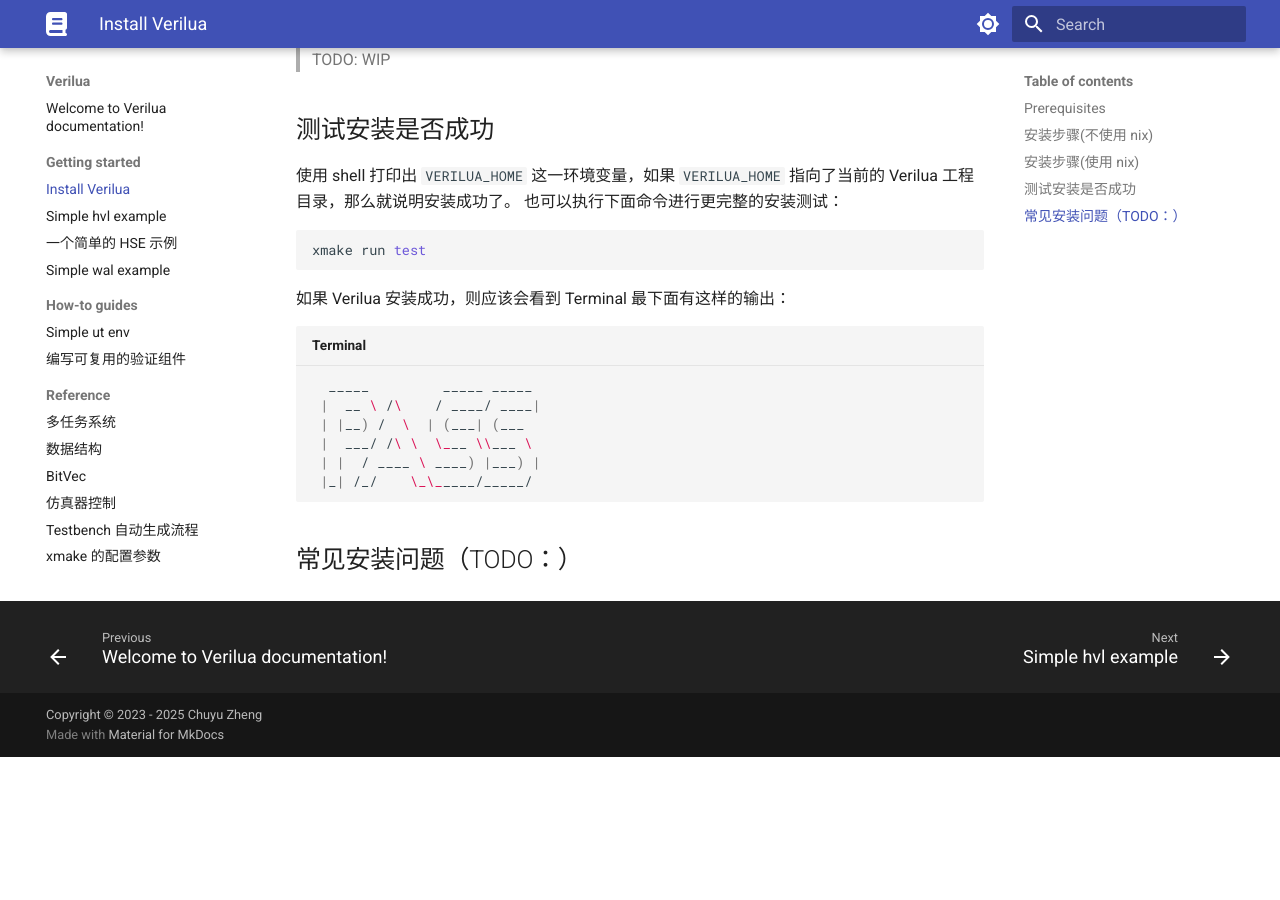
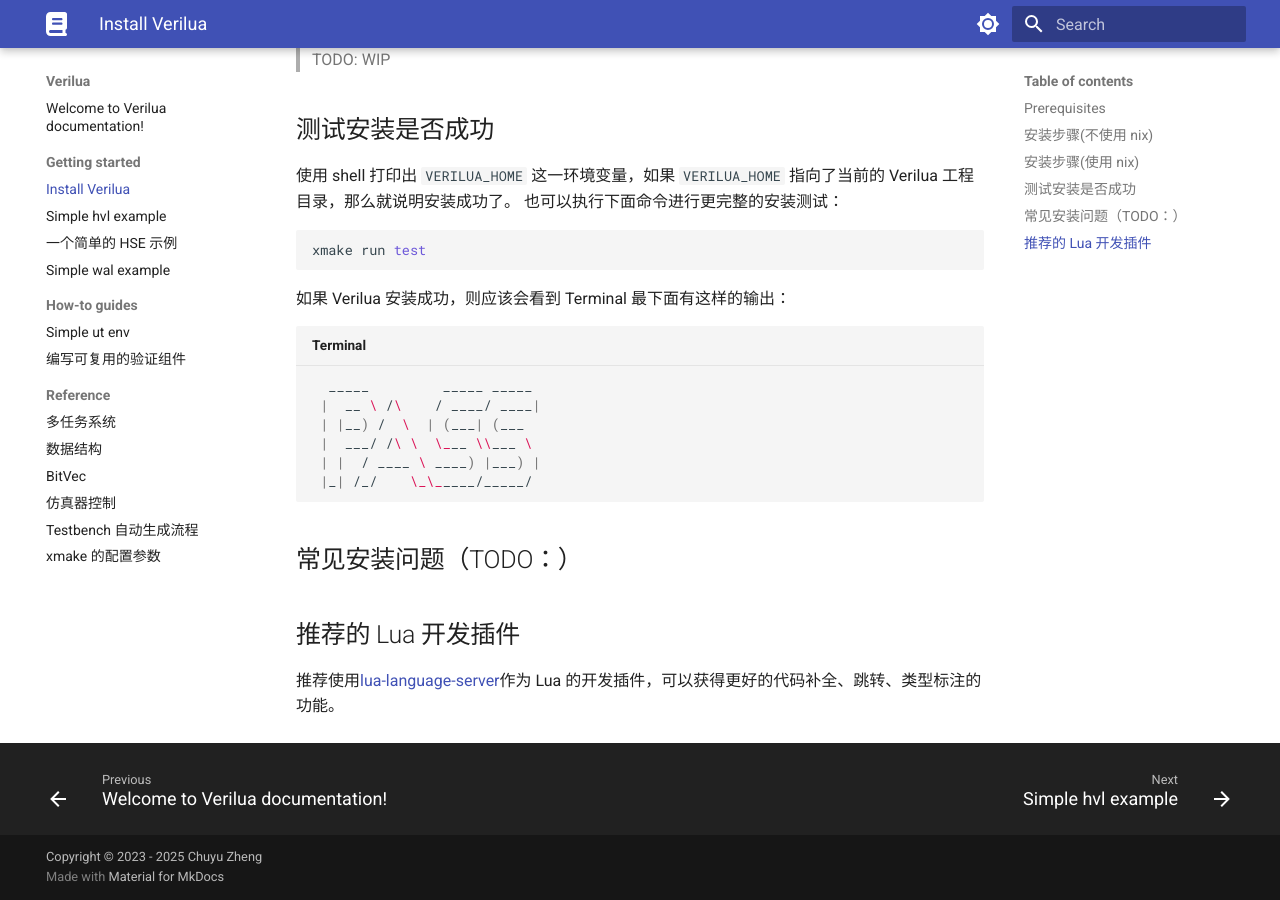
Before and after one commit to cyril0124/verilua, an MkDocs documentation site: the page built from docs/getting-started/install.md, in a window 1280 px wide and 900 px high, scrolled down 1141 px. Built offline with MkDocs 1.6.1 and Material for MkDocs 9.7.7, drawn with Linux system fonts in a browser that asks for light colours; before the commit the page ends 1898 px from its top, so only the background shows below that.

Commit message:
docs: add recommended Lua development plugin

````diff
--- a/docs/getting-started/install.md
+++ b/docs/getting-started/install.md
@@ -55,3 +55,8 @@
 ```
 
 ## 常见安装问题（TODO：）
+
+
+## 推荐的 Lua 开发插件
+
+推荐使用[lua-language-server](https://github.com/LuaLS/lua-language-server)作为 Lua 的开发插件，可以获得更好的代码补全、跳转、类型标注的功能。
````
